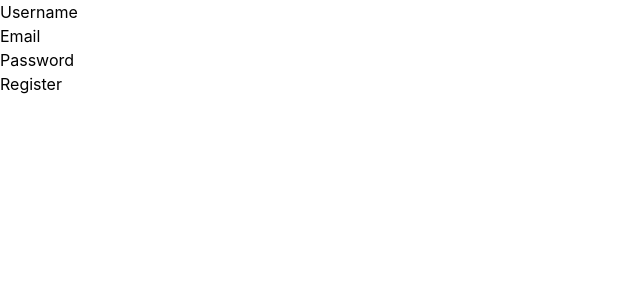
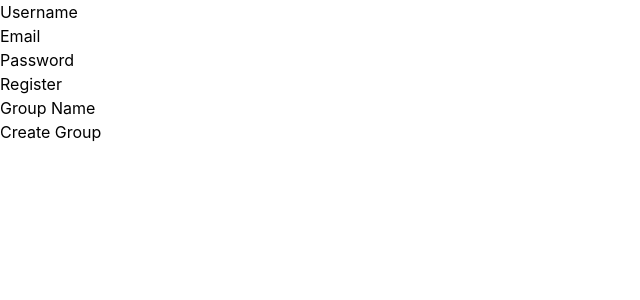
Before and after one commit to Samuel-othieno/PostIt, a React (Vite) app in the folder Clients/postit/: page / in a window 1280 px wide. Shown: the top 300 px of the page, without its empty margins (0-640 px from the left). Built offline with nearby package versions, Linux system fonts and the light colour scheme.

Commit message:
Add Group UI

```diff
--- a/Clients/postit/src/App.jsx
+++ b/Clients/postit/src/App.jsx
@@ -2,12 +2,20 @@ import "./App.css";
 import "@mantine/core/styles.css";
 import { MantineProvider } from "@mantine/core";
 import Register from "./Components/Register";
+import Group from "./Components/Group";
 // import Register from "./Components/Register";
 
 function App() {
-  return <MantineProvider>{
-   <Register/>
-    }</MantineProvider>;
+  return (
+    <MantineProvider>
+      {
+        <>
+          <Register />
+          <Group/>
+        </>
+      }
+    </MantineProvider>
+  );
 }
 
 export default App;
--- a/Clients/postit/src/Components/Group.jsx
+++ b/Clients/postit/src/Components/Group.jsx
@@ -1,6 +1,6 @@
 import { useState } from "react";
 import { useDispatch } from "react-redux";
-import { addGroup } from "../reducers/groupReducer";
+import { addGroup } from "../Featurtes/groupSlice";
 
 const Group = () => {
   const [groupName, setGroupName] = useState("");
@@ -12,20 +12,26 @@ const Group = () => {
   };
 
   return (
-    <form onSubmit={handleSubmit}>
-      <div className="md-form">
-        <label htmlFor="groupName">Group Name</label>
+    <div className="h-screen flex items-center justify-center bg-gray-100">
+      <form className="bg-white p-8 rounded shadow-md w-full max-w-sm" onSubmit={handleSubmit}>
+      <div className="mb-4">
+        <label className="block text-gray-700 text-sm font-bold mb-2" htmlFor="groupName">Group Name</label>
         <input
+          className="shadow appearance-none border rounded w-full py-2 px-3 text-gray-700 leading-tight focus:outline-none focus:shadow-outline"
           type="text"
           id="groupName"
           value={groupName}
           onChange={(e) => setGroupName(e.target.value)}
         />
       </div>
-      <button type="submit" className="btn btn-primary">
+      <div className="flex items-center justify-between">
+      <button type="submit" className="bg-blue-600 hover:bg-blue-700 text-white font-bold py-2 px-4 rounded focus:outline-none focus:shadow-outline">
         Create Group
       </button>
+      </div>
+
     </form>
+    </div>
   );
 };
 
```
